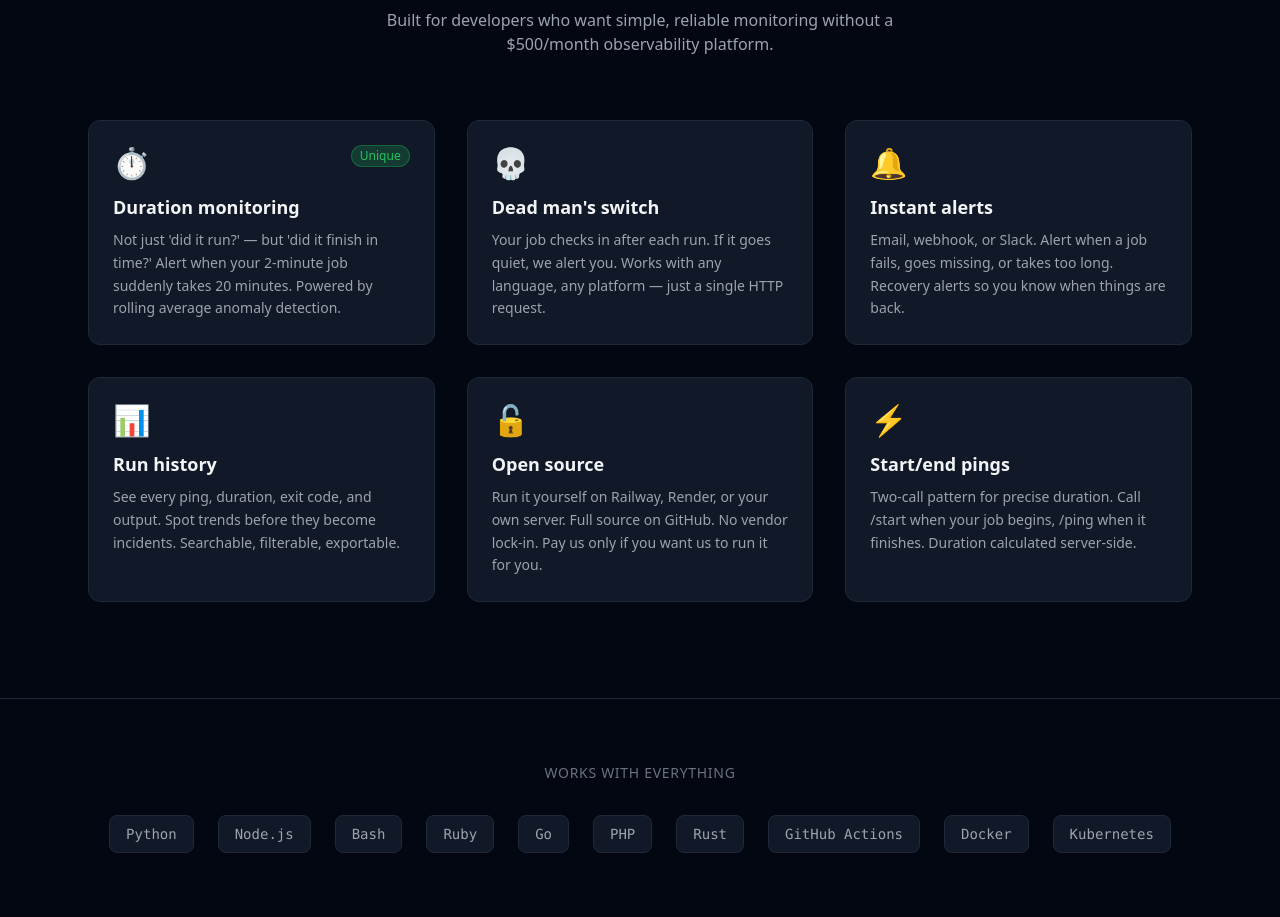
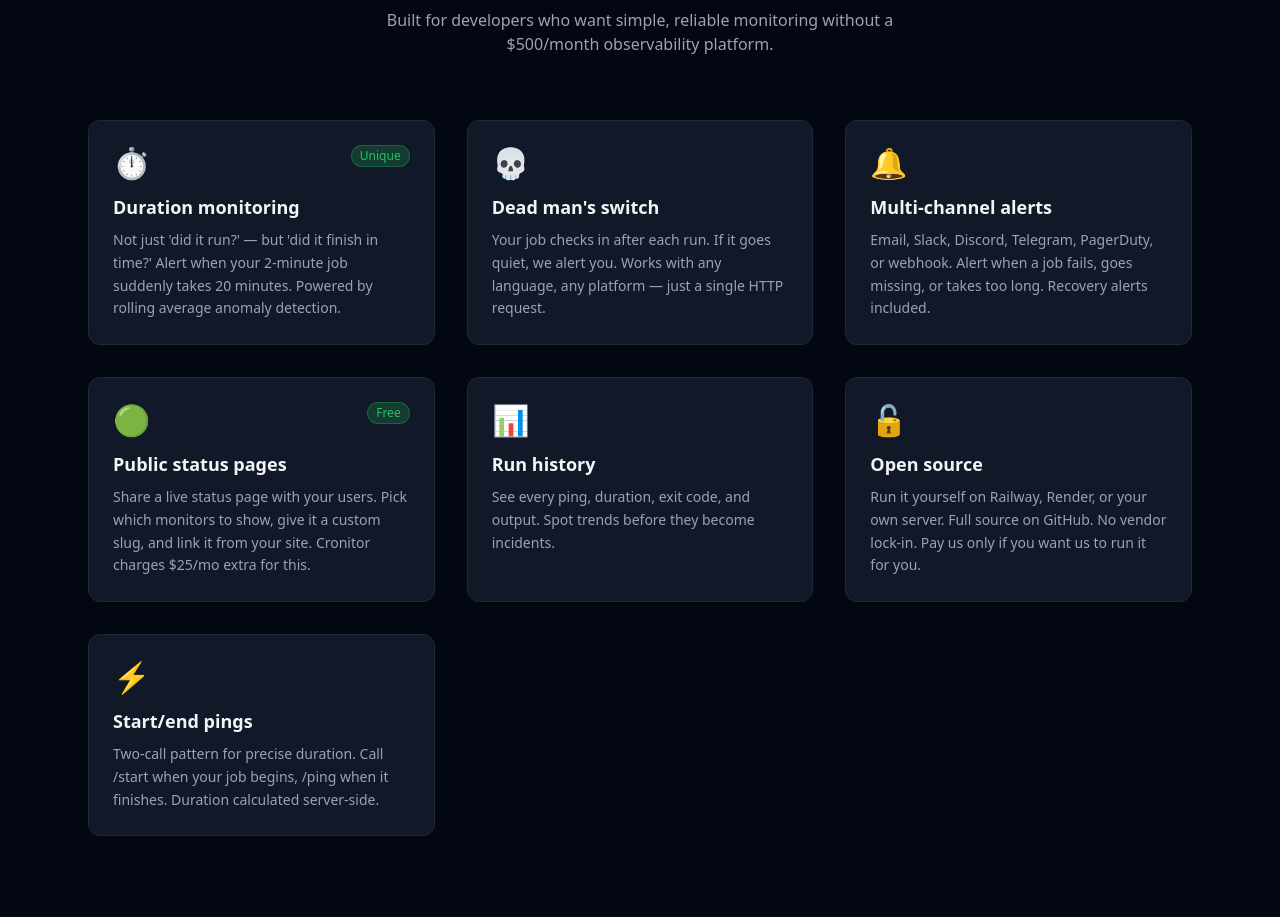
Before and after one commit to Kriss-V/deadmancheck, a FastAPI app: page / in a window 1280 px wide. Shown: the part 1282-2199 px from the top of the page. Run offline with FastAPI, Linux system fonts and the light colour scheme; parts of the project's set-up code (start-up, migrations or seed data) failed here and were passed over; some libraries are stand-ins or nearby versions.

Commit message:
Add status pages and alert channels to landing and pricing pages

```diff
--- a/app/templates/landing.html
+++ b/app/templates/landing.html
@@ -88,14 +88,20 @@
       },
       {
         "icon": "🔔",
-        "title": "Instant alerts",
-        "desc": "Email, webhook, or Slack. Alert when a job fails, goes missing, or takes too long. Recovery alerts so you know when things are back.",
+        "title": "Multi-channel alerts",
+        "desc": "Email, Slack, Discord, Telegram, PagerDuty, or webhook. Alert when a job fails, goes missing, or takes too long. Recovery alerts included.",
         "badge": null
+      },
+      {
+        "icon": "🟢",
+        "title": "Public status pages",
+        "desc": "Share a live status page with your users. Pick which monitors to show, give it a custom slug, and link it from your site. Cronitor charges $25/mo extra for this.",
+        "badge": "Free"
       },
       {
         "icon": "📊",
         "title": "Run history",
-        "desc": "See every ping, duration, exit code, and output. Spot trends before they become incidents. Searchable, filterable, exportable.",
+        "desc": "See every ping, duration, exit code, and output. Spot trends before they become incidents.",
         "badge": null
       },
       {
--- a/app/templates/pricing.html
+++ b/app/templates/pricing.html
@@ -18,7 +18,7 @@
         "monitors": 5,
         "check_interval": "60s",
         "history_days": 7,
-        "features": ["Email alerts", "Duration monitoring", "Webhooks"],
+        "features": ["Email alerts", "Webhooks", "Duration monitoring", "Status pages"],
         "cta": "Get started",
         "href": "/register",
         "highlight": false
@@ -31,7 +31,7 @@
         "monitors": 50,
         "check_interval": "30s",
         "history_days": 30,
-        "features": ["Everything in Hobby", "Slack alerts", "API access", "Email support"],
+        "features": ["Everything in Hobby", "Slack & Discord alerts", "Telegram alerts", "API access", "Email support"],
         "cta": "Get started",
         "href": "/register?plan=developer",
         "highlight": false
@@ -44,7 +44,7 @@
         "monitors": 200,
         "check_interval": "10s",
         "history_days": 90,
-        "features": ["Everything in Developer", "Team members (5)", "PagerDuty integration", "Priority support"],
+        "features": ["Everything in Developer", "PagerDuty integration", "Team members (5)", "Priority support"],
         "cta": "Get started",
         "href": "/register?plan=team",
         "highlight": true
```
